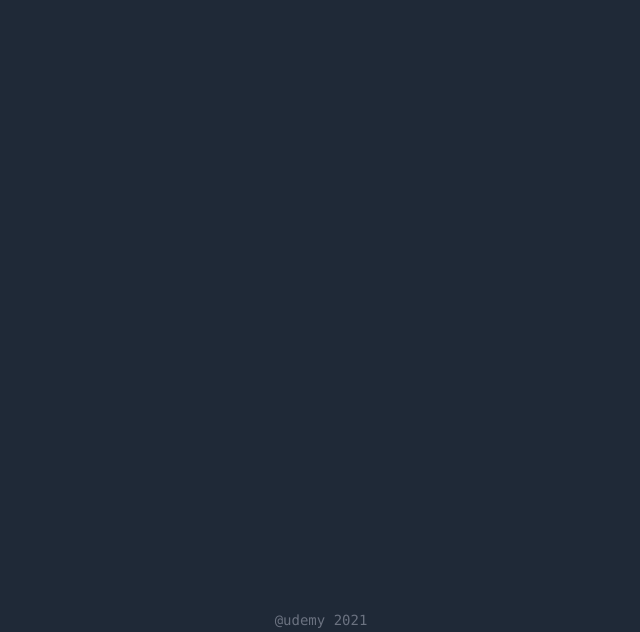
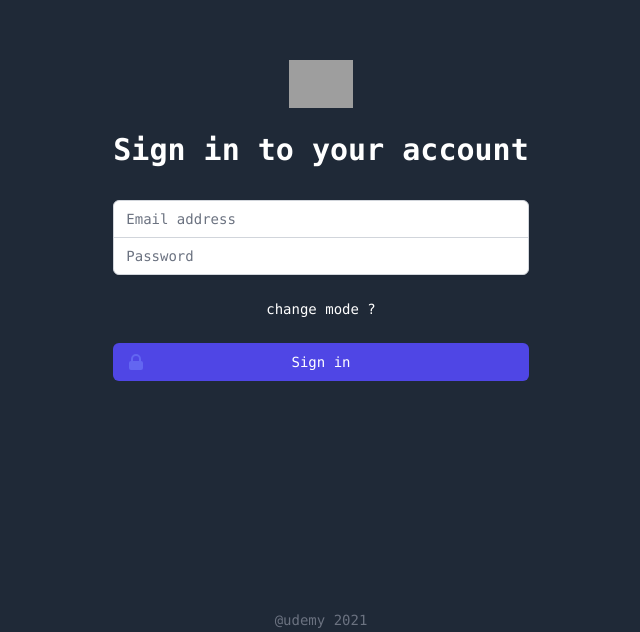
Before and after one commit to billiejoenahema/nextjs_blog_todos, a Next.js app: page / in a window 1280 px wide. Shown: the part 168-800 px from the top of the page, without its empty margins (319-959 px from the left). Built offline with nearby package versions, Linux system fonts and the light colour scheme; grey boxes are pictures that could not be loaded.

Commit message:
install: @tailwindcss/forms, create: form

```diff
--- a/components/Auth.js
+++ b/components/Auth.js
@@ -1,6 +1,45 @@
 export default function Auth() {
     return (
-        <>
-        </>
+        <div classNameName="max-w-md w-full space-y-8">
+            <div>
+                <img className="mx-auto h-12 w-auto" src="https://tailwindui.com/img/logos/workflow-mark-indigo-600.svg" alt="Workflow" />
+                <h2 className="mt-6 text-center text-3xl font-extrabold text-white">
+                    Sign in to your account
+                    </h2>
+
+            </div>
+            <form className="mt-8 space-y-6" action="#" method="POST">
+                <input type="hidden" name="remember" value="true" />
+                <div className="rounded-md shadow-sm -space-y-px">
+                    <div>
+                        <input id="email-address" name="email" type="email" autoComplete="email" required className="appearance-none rounded-none relative block w-full px-3 py-2 border border-gray-300 placeholder-gray-500 text-gray-900 rounded-t-md focus:outline-none focus:ring-indigo-500 focus:border-indigo-500 focus:z-10 sm:text-sm" placeholder="Email address" />
+                    </div>
+                    <div>
+                        <input id="password" name="password" type="password" autocomplete="current-password" required className="appearance-none rounded-none relative block w-full px-3 py-2 border border-gray-300 placeholder-gray-500 text-gray-900 rounded-b-md focus:outline-none focus:ring-indigo-500 focus:border-indigo-500 focus:z-10 sm:text-sm" placeholder="Password" />
+                    </div>
+                </div>
+
+                <div className="flex items-center justify-center">
+
+
+                    <div className="text-sm">
+                        <span className="cursor-pointer font-medium text-white hover:text-indigo-500">
+                            change mode ?
+                        </span>
+                    </div>
+                </div>
+
+                <div>
+                    <button type="submit" className="group relative w-full flex justify-center py-2 px-4 border border-transparent text-sm font-medium rounded-md text-white bg-indigo-600 hover:bg-indigo-700 focus:outline-none focus:ring-2 focus:ring-offset-2 focus:ring-indigo-500">
+                        <span className="absolute left-0 inset-y-0 flex items-center pl-3">
+                            <svg className="h-5 w-5 text-indigo-500 group-hover:text-indigo-400" xmlns="http://www.w3.org/2000/svg" viewBox="0 0 20 20" fill="currentColor" aria-hidden="true">
+                                <path fillRule="evenodd" d="M5 9V7a5 5 0 0110 0v2a2 2 0 012 2v5a2 2 0 01-2 2H5a2 2 0 01-2-2v-5a2 2 0 012-2zm8-2v2H7V7a3 3 0 016 0z" clipRule="evenodd" />
+                            </svg>
+                        </span>
+                    Sign in
+                    </button>
+                </div>
+            </form>
+        </div>
     )
 }
--- a/package.json
+++ b/package.json
@@ -8,6 +8,7 @@
     "start": "next start"
   },
   "dependencies": {
+    "@tailwindcss/forms": "^0.3.2",
     "next": "10.1.2",
     "react": "17.0.2",
     "react-dom": "17.0.2"
--- a/tailwind.config.js
+++ b/tailwind.config.js
@@ -7,5 +7,7 @@ module.exports = {
     variants: {
         extend: {},
     },
-    plugins: [],
+    plugins: [
+        require('@tailwindcss/forms'),
+    ],
 }
```
Also changed, not shown: 1 other file (tests, documents, lock files or other folders).
